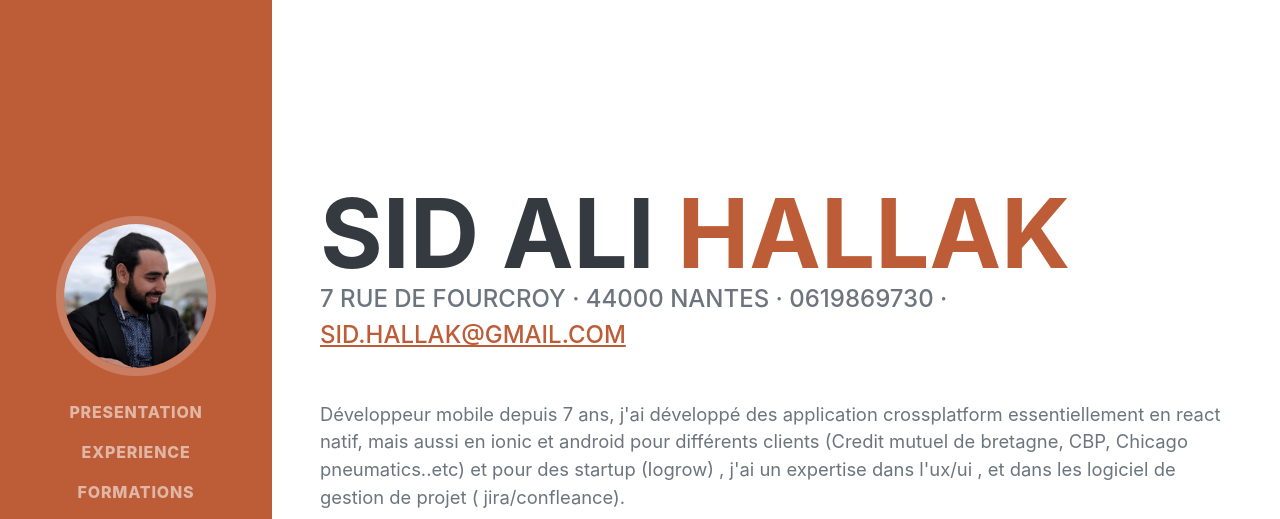
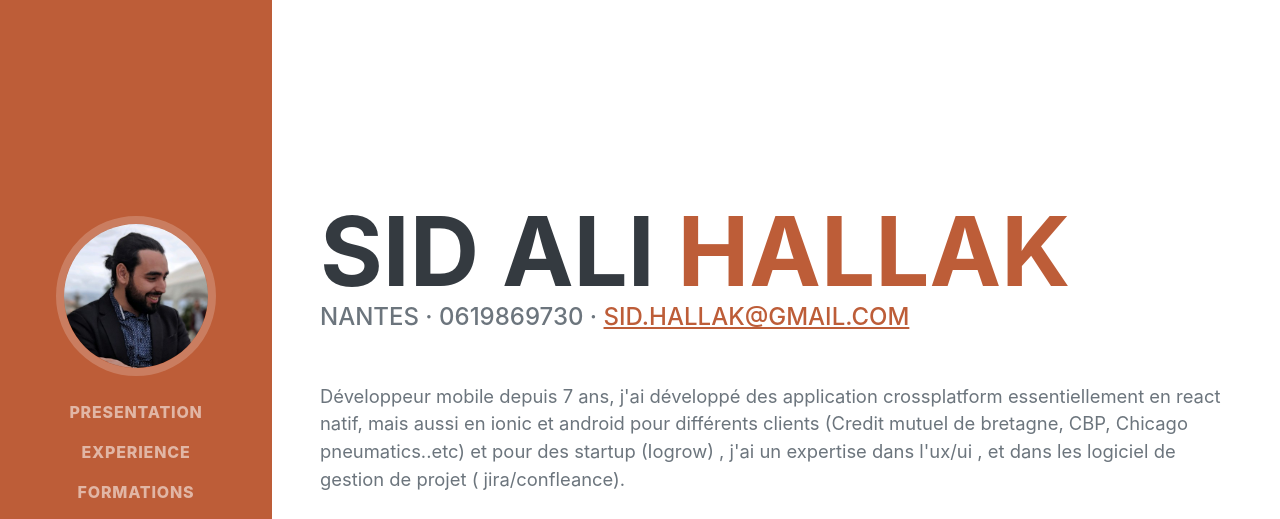
Before and after one commit to sidalihallak/sidalihallak.github.io, a plain HTML site: page index.html in a window 1280 px wide. Shown: the top 519 px of the page. Drawn offline with nearby package versions, Linux system fonts and the light colour scheme; a web font is replaced by a local one.

Commit message:
Update index.html

```diff
--- a/index.html
+++ b/index.html
@@ -47,7 +47,7 @@
                 <span class="text-primary">hallak</span>
             </h1>
             <div class="subheading mb-5">
-                7 rue de fourcroy · 44000 Nantes · 0619869730 ·
+                Nantes · 0619869730 ·
                 <a href="mailto:sid.hallak@gmail.com">sid.hallak@gmail.com</a>
             </div>
             <p class="lead mb-5">
```
